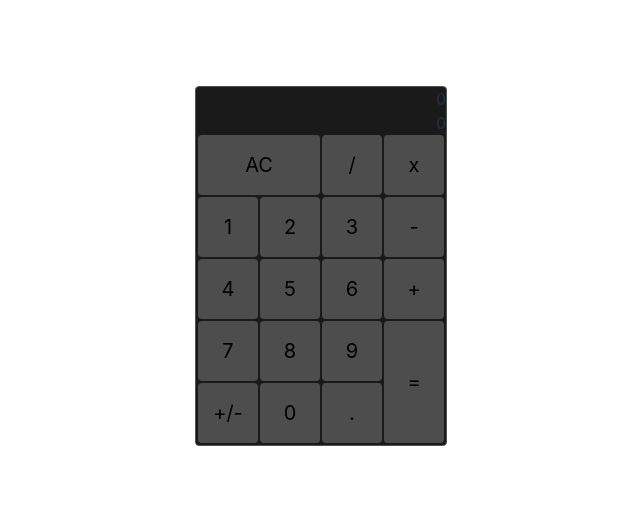
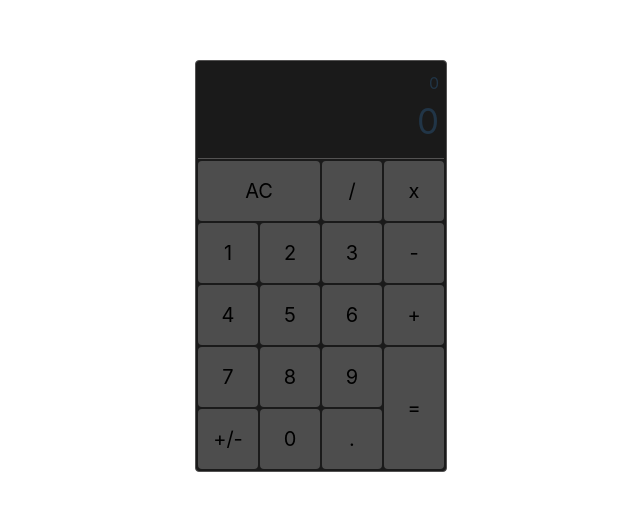
Before and after one commit to atziri97/ts-calculator, a React (Vite) app: page / in a window 1280 px wide. Shown: the part 142-652 px from the top of the page, without its empty margins (319-959 px from the left). Built offline with nearby package versions, Linux system fonts and the light colour scheme.

Commit message:
basic number safety and minor UI adjustments

```diff
--- a/src/App.tsx
+++ b/src/App.tsx
@@ -26,6 +26,9 @@ function App() {
     public isBottomFloat(): boolean {
       return this.bottom.includes('.')
     }
+    public isBottomSafe(): boolean {
+      return this.bottom.length < 15
+    }
   }
 
   class expressionData {
@@ -44,6 +47,7 @@ function App() {
   const [operationSwitch, setOperationSwitch] = useState<boolean>(false);
   const [quickCalculationMode, setQuickCalculationMode] = useState<boolean>(false);
   const [quickCalculationOperation, setQuickCalculationOperation] = useState<string>('');
+  const [calculationCallback, setCalculationCallback] = useState<boolean>(false);
   const [result, setResult] = useState<string>('');
 
   function handleACPress(): void {
@@ -55,10 +59,12 @@ function App() {
   }
 
   function handleDigitPress(digit: string): void {
-    if (display.isBottomZero() === true) {
+    if (display.isBottomSafe() === true) {
+      if (display.isBottomZero() === true || calculationCallback === true) {
         setDisplay(new displayData(display.top, digit));
         setOperationSwitch(false);
-      setQuickCalculationMode(false);
+        setQuickCalculationMode(false)
+        setCalculationCallback(false)
       } else {
         setDisplay(new displayData(display.top, display.bottom + digit));
         setOperationSwitch(false);
@@ -66,8 +72,19 @@ function App() {
       }
     }
 
+  }
+
+  function precisionCompensation(input: number): number {
+    let output: number = input;
+    if (Number.isSafeInteger(input) === false || input.toString().length > 15) {
+      output = Number.parseFloat(input.toString().slice(0, 15));
+      console.log('t1')
+    }
+    return output
+  }
+
   function calculateResult(): string {
-    let r : number = 0;
+    let r: number = 0;
     switch (expression.operation) {
       case '+':
         r = expression.operand1 + expression.operand2;
@@ -82,7 +99,7 @@ function App() {
         r = expression.operand1 / expression.operand2;
         break;
     }
-    return r.toString();
+    return precisionCompensation(r).toString();
   }
 
   useEffect(() => {
@@ -104,6 +121,7 @@ function App() {
         setResult('')
         console.log('quick calc')
         setOperationSwitch(true)
+        setCalculationCallback(true)
       } else {
         setDisplay(
           new displayData(
@@ -111,6 +129,7 @@ function App() {
           )
         )
         setResult('')
+        setCalculationCallback(true)
         console.log('useEffect display')
       }
 
@@ -208,9 +227,11 @@ function App() {
             <div>
               {display.top}
             </div>
-            <div>
+            <div id='display-bottom-text'>
               {display.bottom}
             </div>
+          </div>
+          <div id='separator'>
           </div>
           <div id='buttonUI'>
             <div id="1st-row-wrap">
--- a/src/GlobalStyles.style.tsx
+++ b/src/GlobalStyles.style.tsx
@@ -17,6 +17,18 @@ export const GlobalStyles = createGlobalStyle`
 
   #display {
     text-align: right;
+    padding: 10px 7px;
+    overflow: visible;
+  }
+
+  #display-bottom-text {
+    font-size: 35px;
+  }
+
+  #separator {
+    margin: 0px auto 2px;
+    width: 98.5%;
+    border-bottom: 1px solid #535252
   }
 
   #buttonUI {
```
Lines whose indentation alone changed are shown as unchanged.
